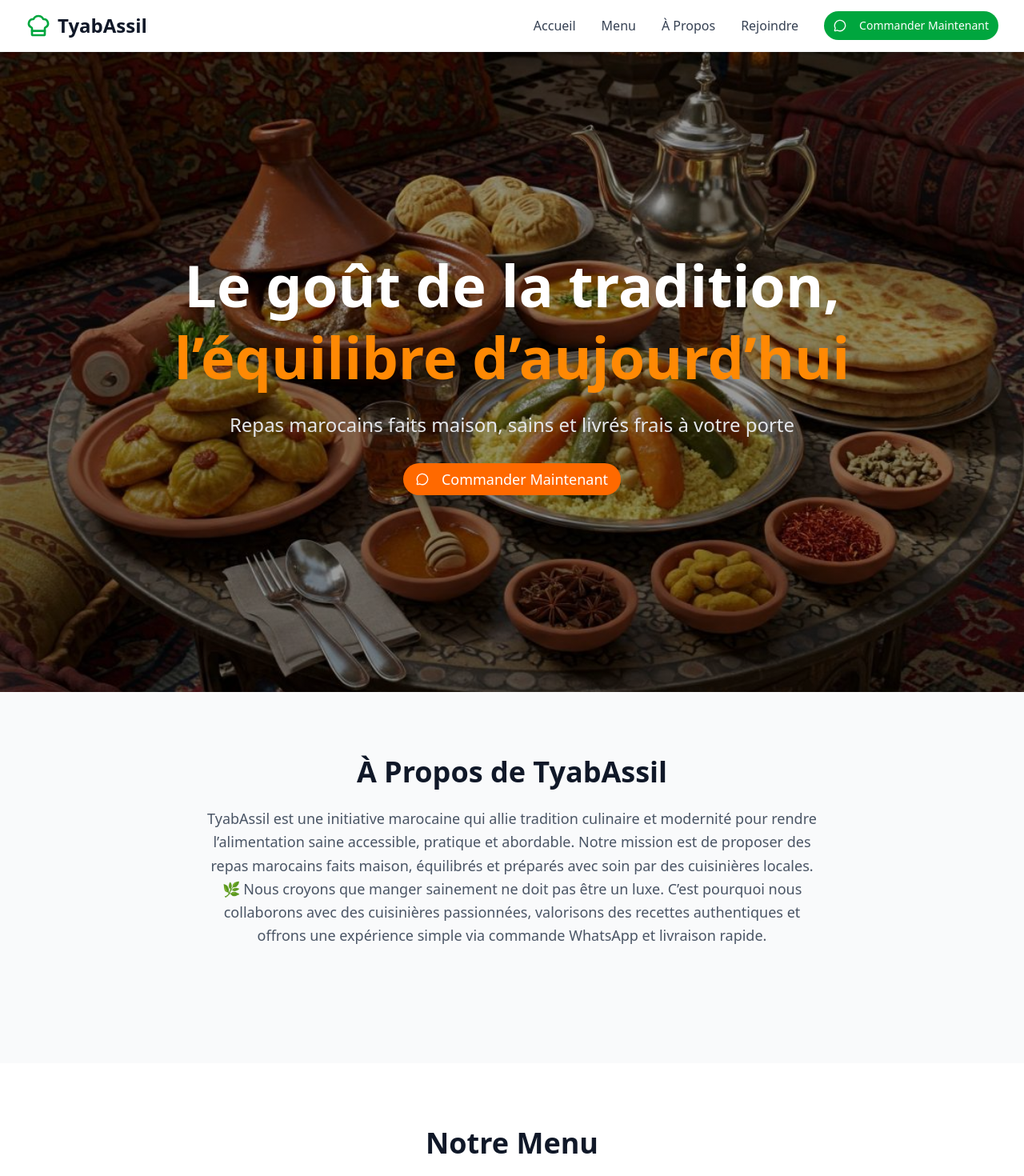
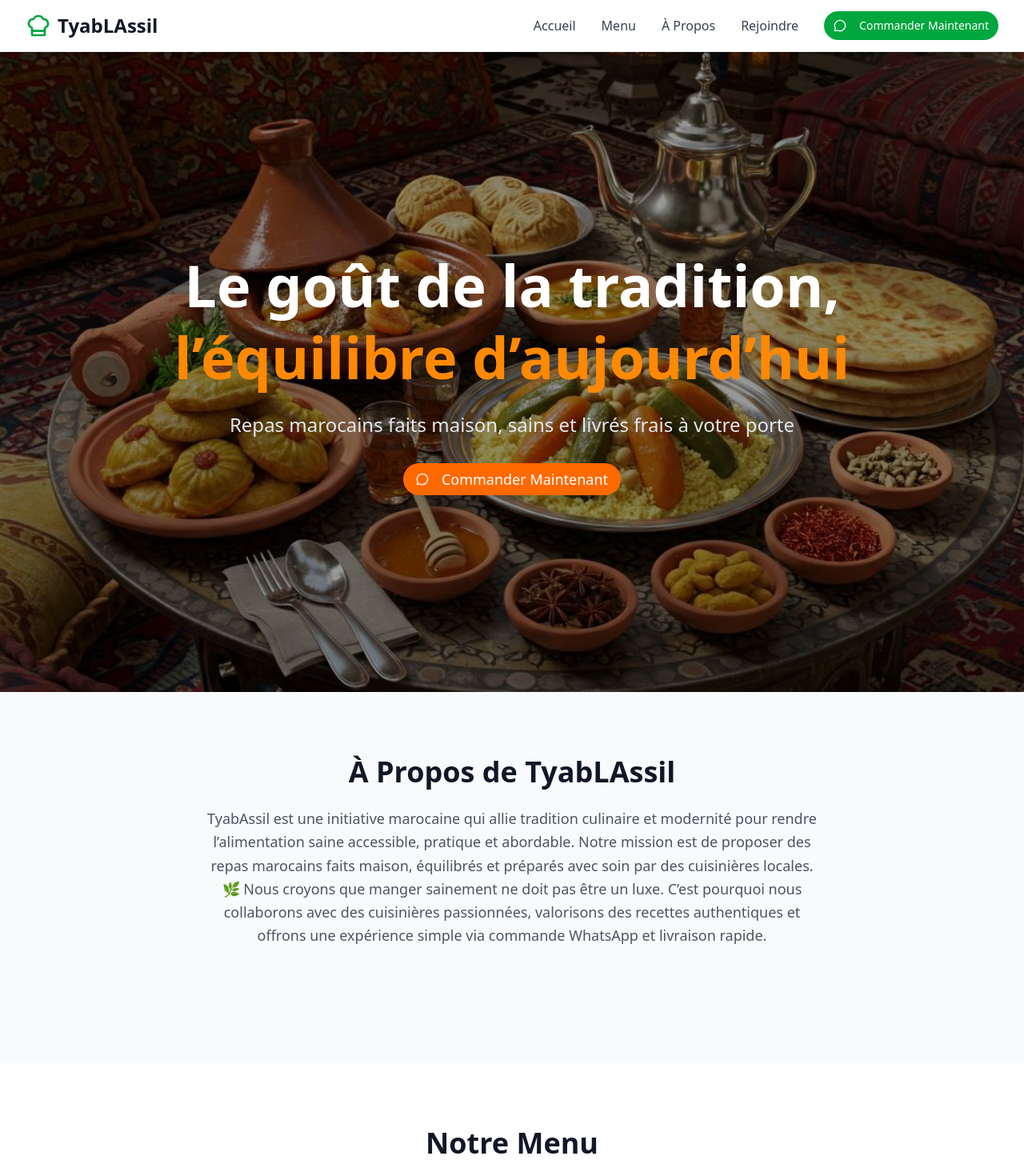
Before and after one commit to mohammedkoudoussi/MA, a Next.js app: page / in a window 1280 px wide. Shown: the top 1470 px of the page at 80% size. Built offline with nearby package versions, Linux system fonts and the light colour scheme.

Commit message:
Update page.tsx

```diff
--- a/src/app/page.tsx
+++ b/src/app/page.tsx
@@ -181,7 +181,7 @@ const testimonials = [
           <div className="flex justify-between items-center h-16">
             <div className="flex items-center space-x-2">
               <ChefHat className="h-8 w-8 text-green-600" />
-              <span className="text-2xl font-bold text-gray-900">TyabAssil</span>
+              <span className="text-2xl font-bold text-gray-900">TyabLAssil</span>
             </div>
             <div className="hidden md:flex items-center space-x-8">
               <a href="#home" className="text-gray-700 hover:text-green-600 transition-colors">
@@ -240,7 +240,7 @@ const testimonials = [
       <section id="about" className="py-20 bg-gray-50">
         <div className="max-w-6xl mx-auto px-4 sm:px-6 lg:px-8">
           <div className="text-center mb-16">
-            <h2 className="text-4xl font-bold text-gray-900 mb-6">À Propos de TyabAssil</h2>
+            <h2 className="text-4xl font-bold text-gray-900 mb-6">À Propos de TyabLAssil</h2>
             <div className="max-w-3xl mx-auto">
               <p className="text-lg text-gray-600 leading-relaxed">
                 TyabAssil est une initiative marocaine qui allie tradition culinaire et modernité pour rendre l’alimentation saine accessible, pratique et abordable.
@@ -472,7 +472,7 @@ Notre mission est de proposer des repas marocains faits maison, équilibrés et
               {/* Special offer badge */}
               <div className="mt-6 text-center">
                 <Badge className="bg-gradient-to-r from-yellow-400 to-orange-500 text-white px-4 py-2 text-sm font-semibold">
-                  🎉 Offre Spéciale : -15% avec le code TYABASSIL
+                  🎉 Offre Spéciale : -15% avec le code TYABLASSIL
                 </Badge>
               </div>
             </div>
@@ -526,7 +526,7 @@ Notre mission est de proposer des repas marocains faits maison, équilibrés et
       <section className="py-20 bg-gray-50">
         <div className="max-w-6xl mx-auto px-4 sm:px-6 lg:px-8">
           <div className="text-center mb-16">
-            <h2 className="text-4xl font-bold text-gray-900 mb-6">Pourquoi Choisir TyabAssil ?</h2>
+            <h2 className="text-4xl font-bold text-gray-900 mb-6">Pourquoi Choisir TyabLAssil ?</h2>
             <p className="text-lg text-gray-600"> </p>
           </div>
           <div className="grid grid-cols-1 md:grid-cols-2 lg:grid-cols-4 gap-8">
@@ -686,7 +686,7 @@ Notre mission est de proposer des repas marocains faits maison, équilibrés et
             <div className="col-span-1 md:col-span-2">
               <div className="flex items-center space-x-2 mb-4">
                 <ChefHat className="h-8 w-8 text-green-400" />
-                <span className="text-2xl font-bold">TyabAssil</span>
+                <span className="text-2xl font-bold">TyabLAssil</span>
               </div>
               <p className="text-gray-400 mb-6">
                 Apportant des repas marocains sains et faits maison jusqu’à votre porte. Préparés avec amour par des cuisiniers locaux, livrés frais quotidiennement.
@@ -743,7 +743,7 @@ Notre mission est de proposer des repas marocains faits maison, équilibrés et
             </div>
           </div>
           <div className="border-t border-gray-800 mt-12 pt-8 text-center">
-            <p className="text-gray-400">© 2024 TyabAssil. Tous droits réservés. Fait avec ❤️ au Maroc.</p>
+            <p className="text-gray-400">© 2024 TyabLAssil. Tous droits réservés. Fait avec ❤️ au Maroc.</p>
           </div>
         </div>
       </footer>
```
